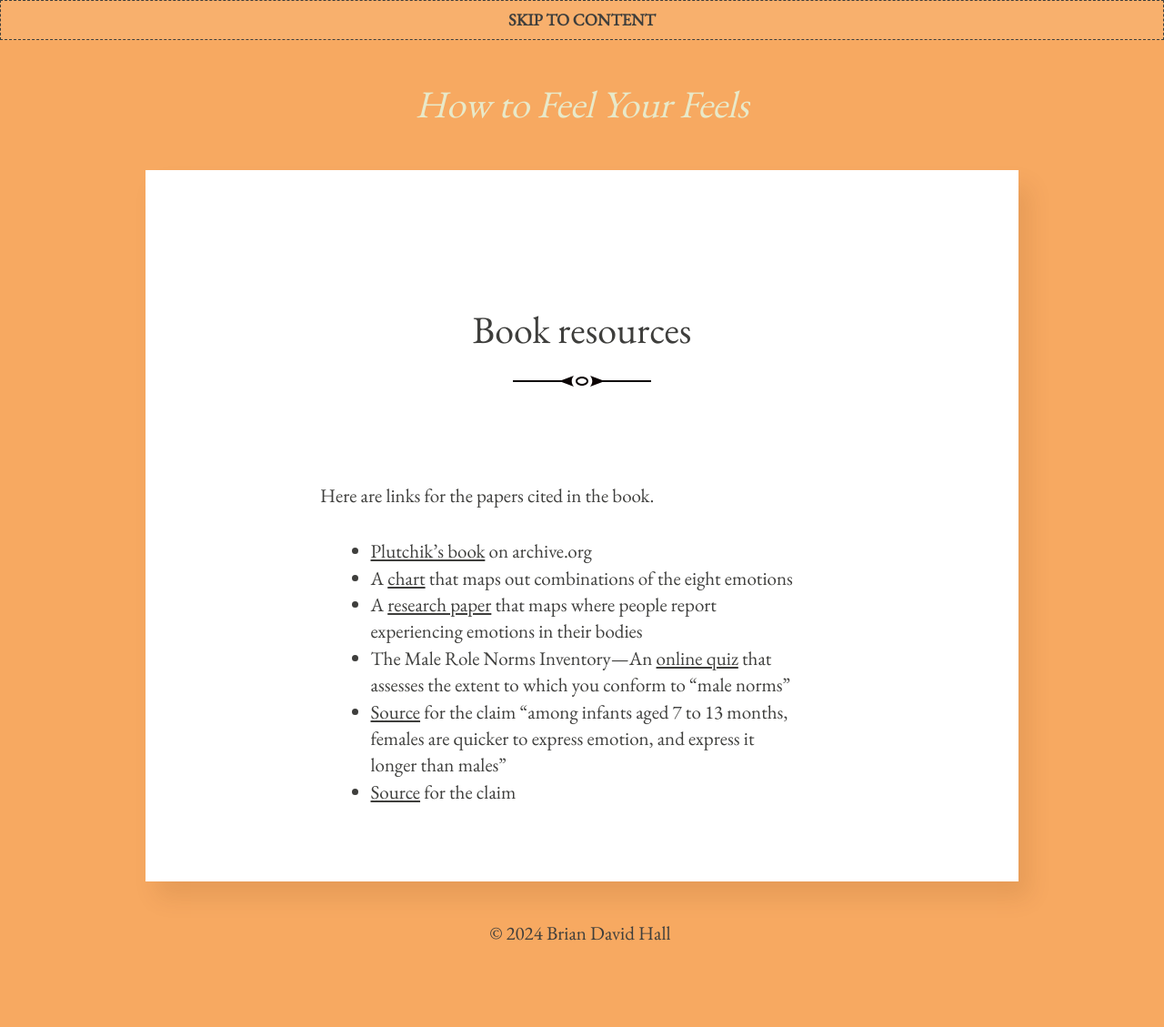
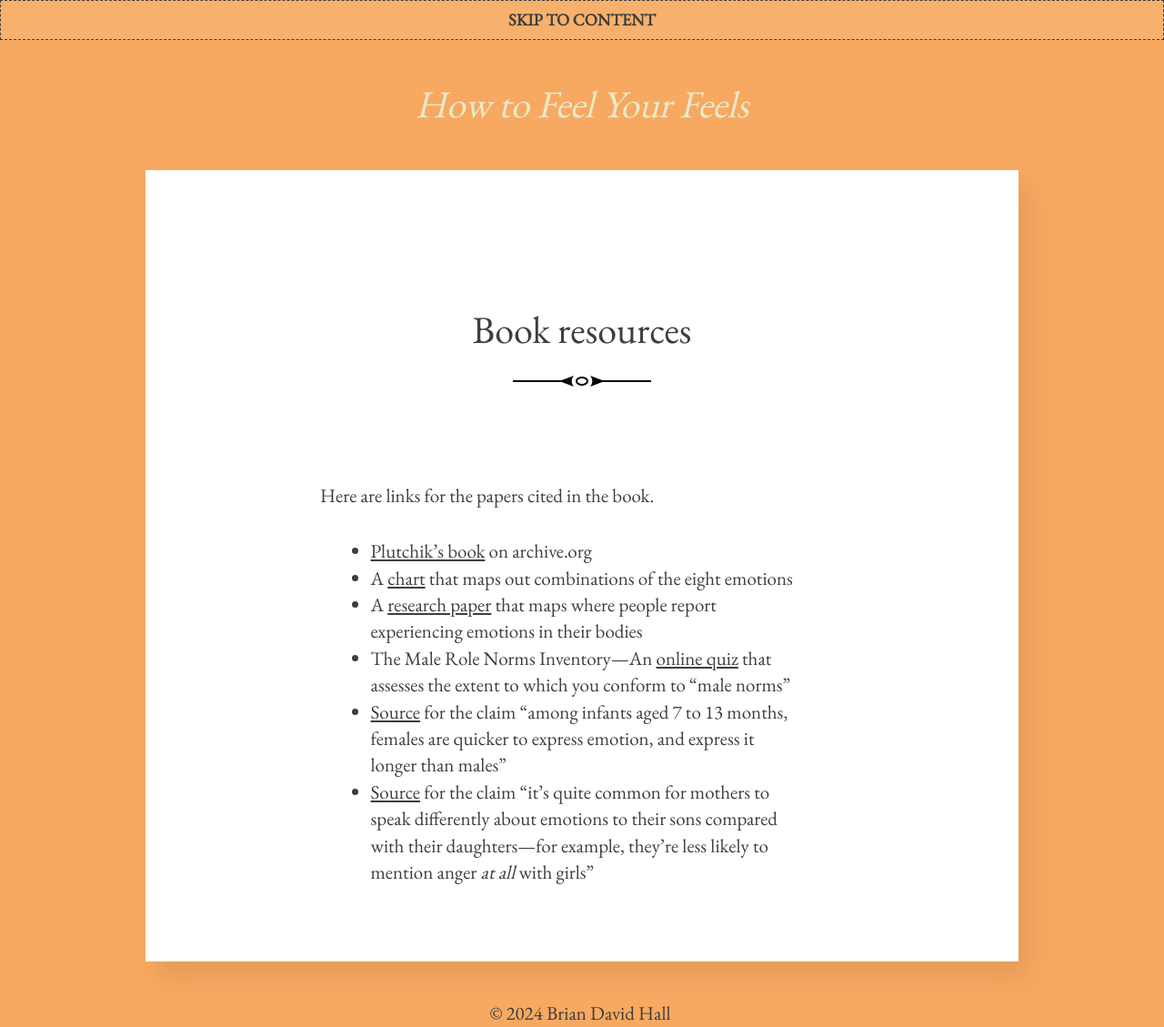
Before and after one commit to bruab/howtofeelyourfeels.com, a Jekyll site: the page built from book-resources.md, in a window 1280 px wide. Shown: the whole page at 91% size. Built offline with Jekyll 4.4.1, drawn with Linux system fonts in a browser that asks for light colours; comment, search, counter and statistics services are not loaded; before the commit the page ends 1041 px from its top, so only the background shows below that.

Commit message:
oops finish quote on resources page

```diff
--- a/book-resources.md
+++ b/book-resources.md
@@ -11,4 +11,4 @@ Here are links for the papers cited in the book.
 - A [research paper](https://www.pnas.org/doi/full/10.1073/pnas.1321664111) that maps where people report experiencing emotions in their bodies
 - The Male Role Norms Inventory—An [online quiz](https://akron.qualtrics.com/jfe/form/SV_2oBbBFGeFFAETOJ) that assesses the extent to which you conform to "male norms"
 - [Source](https://psycnet.apa.org/record/2008-05664-011) for the claim "among infants aged 7 to 13 months, females are quicker to express emotion, and express it longer than males"
-- [Source](https://link.springer.com/article/10.1007/BF00288079) for the claim
+- [Source](https://link.springer.com/article/10.1007/BF00288079) for the claim "it's quite common for mothers to speak differently about emotions to their sons compared with their daughters—for example, they're less likely to mention anger _at all_ with girls"
```
Also changed, not shown: 1 other file.
